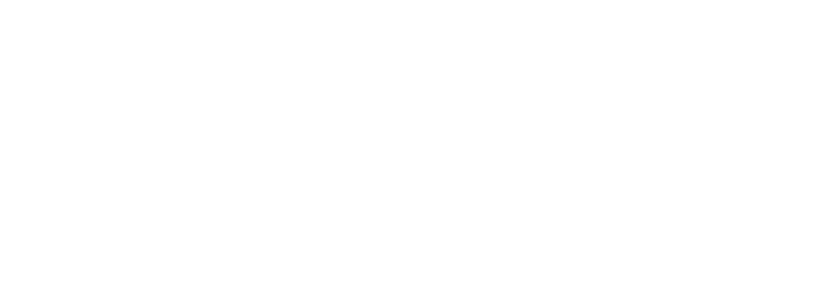
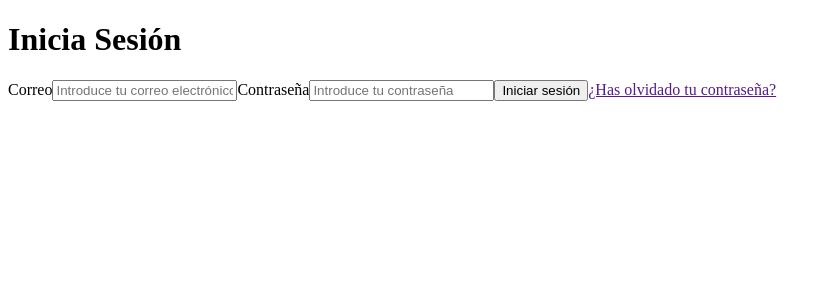
Before and after one commit to unaicastillo/Mi-armario, a React (Vite) app in the folder MiArmarioDigital/: page / in a window 1280 px wide. Shown: the top 300 px of the page, without its empty margins (0-832 px from the left). Built offline with nearby package versions, Linux system fonts and the light colour scheme.

Commit message:
Componente input y principio de Form de login

```diff
--- /dev/null
+++ b/MiArmarioDigital/src/Home.tsx
@@ -0,0 +1,9 @@
+
+
+export const Home = () => {
+    return (
+        <>
+
+        </>
+    )
+}
--- /dev/null
+++ b/MiArmarioDigital/src/LogIn.tsx
@@ -0,0 +1,18 @@
+import { Input } from "./components/form/Input"
+
+export const LogIn = () => {
+  return (
+    <>
+        <div>
+                <h1>Inicia Sesión</h1>
+
+                <Input tipo="mail" nombreInput="Correo" texto="" ph="Introduce tu correo electrónico" />
+                <Input tipo="password" nombreInput="Contraseña" texto="" ph="Introduce tu contraseña" />
+
+                <button>Iniciar sesión</button>
+                <a href="">¿Has olvidado tu contraseña?</a>
+
+            </div>
+    </>
+  )
+}
--- /dev/null
+++ b/MiArmarioDigital/src/components/form/Input.tsx
@@ -0,0 +1,15 @@
+interface InputProps{
+    tipo: string,
+    nombreInput: string,
+    texto: string
+    ph: string
+}
+
+export const Input = ({tipo, nombreInput, texto, ph}: InputProps) => {
+  return (
+    <>
+        <label htmlFor="">{nombreInput}</label>
+        <input type={tipo} name={nombreInput} id={nombreInput} placeholder={ph}/>
+    </>
+  )
+}
--- a/MiArmarioDigital/src/main.tsx
+++ b/MiArmarioDigital/src/main.tsx
@@ -1,10 +1,12 @@
 import { StrictMode } from 'react'
 import { createRoot } from 'react-dom/client'
+import { Home } from './Home'
+import { LogIn } from './LogIn'
 
 
 
 createRoot(document.getElementById('root')!).render(
   <StrictMode>
-
+    <LogIn/>
   </StrictMode>,
 )
```
Also changed, not shown: MiArmarioDigital/src/styles/base.css (added), MiArmarioDigital/src/styles/components.css (added).
